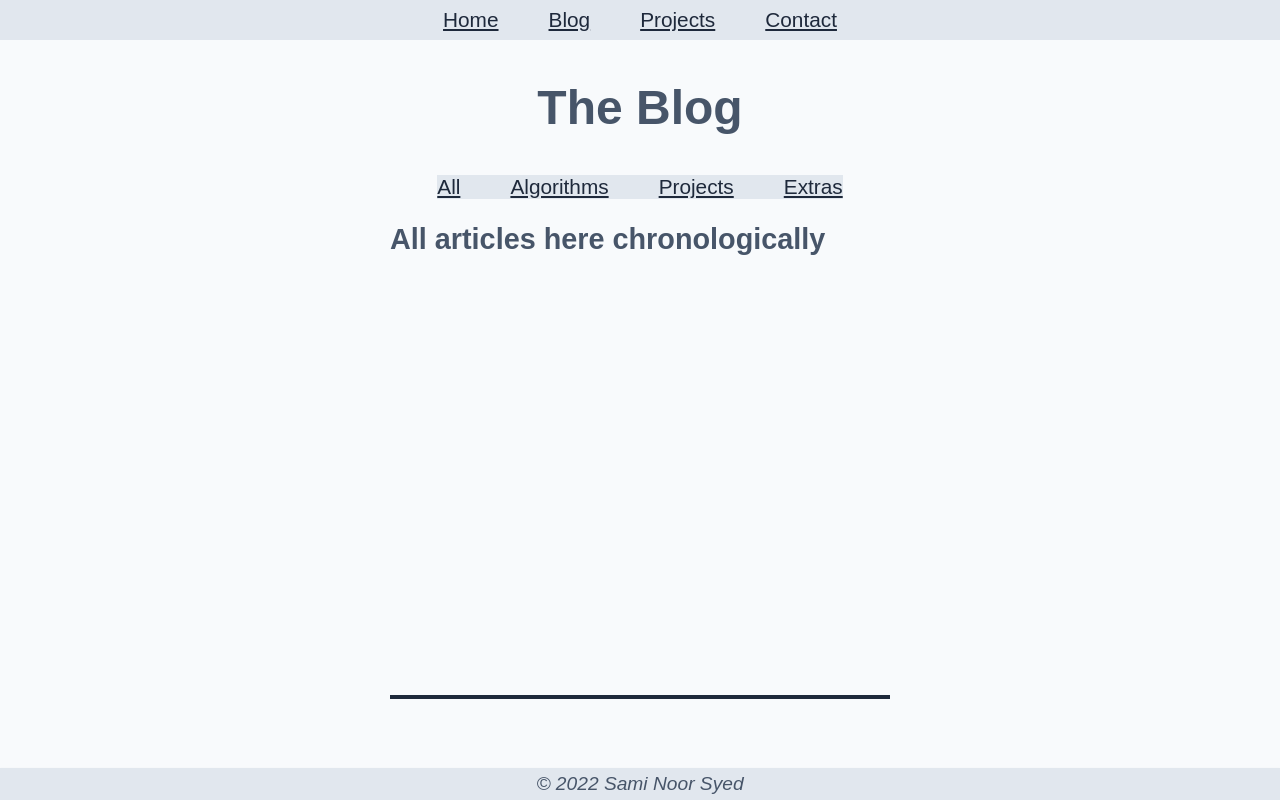
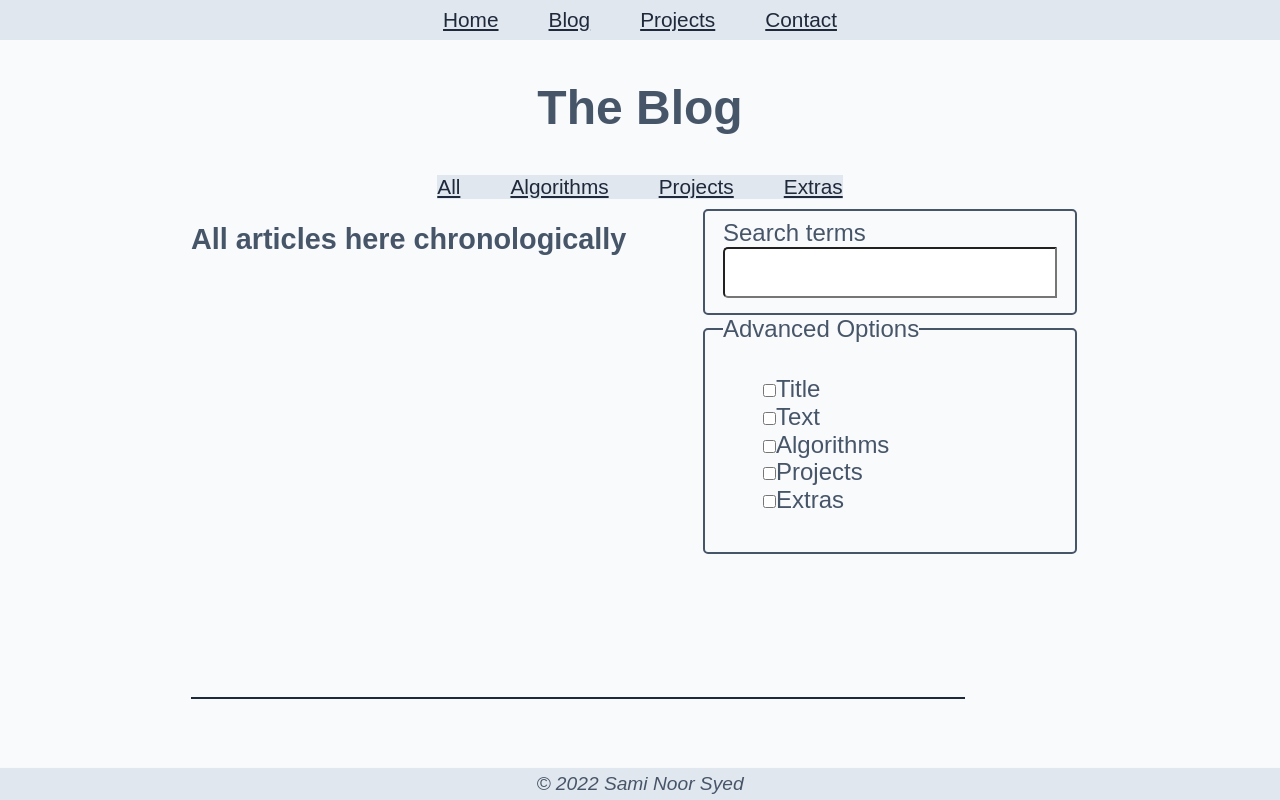
Before and after one commit to saminoorsyed/portfolio, a React (Create React App) app in the folder version3/portfolio_ui/: page /blog in a window 1280 px wide. Built offline with nearby package versions, Linux system fonts and the light colour scheme; a web font is replaced by a local one.

Commit message:
build UI Blog and content

```diff
--- a/version3/portfolio_ui/src/App.css
+++ b/version3/portfolio_ui/src/App.css
@@ -137,7 +137,9 @@
           }
           br {}
           ol, ul, dl {}
-          li {}
+          li {
+            list-style-type: none;
+          }
           dt {}
           dd {}
 
@@ -306,6 +308,31 @@
             height: 75px;
           }
 
+          .artContainer{
+            display: flex;
+            justify-content: center;
+            width: 650px;
+          }
+
+          .articles{
+          }
+          .blogSearch{
+          }
+
+          .contact{
+            display: flex;
+            flex-direction: column;
+            gap:15px
+          }
+
+          .contact>*{
+            display: flex;
+            flex-direction: column;
+            gap: 15px;
+
+          }
+
+
           .floatleft {}
           .center-middle {}
 
--- a/version3/portfolio_ui/src/components/blogComponents/BlogAlgorithms.js
+++ b/version3/portfolio_ui/src/components/blogComponents/BlogAlgorithms.js
@@ -4,9 +4,7 @@ import BlogNavigation from '../blogComponents/BlogNavigation';
 export default function Algorithms() {
     return (
       <>
-      <article>
         <h2> Articles about algorithms here</h2>
-      </article>
       </>
     );
   }
--- a/version3/portfolio_ui/src/components/blogComponents/BlogAll.js
+++ b/version3/portfolio_ui/src/components/blogComponents/BlogAll.js
@@ -4,9 +4,7 @@ import React from 'react';
 export default function AllArticles() {
     return (
       <>
-      <article>
         <h2> All articles here chronologically</h2>
-      </article>
       </>
     );
   }
--- a/version3/portfolio_ui/src/components/blogComponents/BlogExtras.js
+++ b/version3/portfolio_ui/src/components/blogComponents/BlogExtras.js
@@ -4,9 +4,7 @@ import React from 'react';
 export default function Extras() {
     return (
       <>
-      <article>
         <h2> Articles about algorithms here</h2>
-      </article>
       </>
     );
   }
--- a/version3/portfolio_ui/src/components/blogComponents/BlogNavigation.js
+++ b/version3/portfolio_ui/src/components/blogComponents/BlogNavigation.js
@@ -3,8 +3,8 @@ import { Link } from 'react-router-dom';
 
 function BlogNavigation() {
   return (
-    <nav>
-        <Link to="/blog/all"> All </Link>
+    <nav className=''>
+        <Link to="/blog"> All </Link>
         <Link to="blog/blogAlgorithms"> Algorithms </Link>
         <Link to="blog/blogProjects"> Projects </Link>
         <Link to= "blog/blogExtras"> Extras </Link>
--- a/version3/portfolio_ui/src/components/blogComponents/BlogProjects.js
+++ b/version3/portfolio_ui/src/components/blogComponents/BlogProjects.js
@@ -4,9 +4,7 @@ import BlogNavigation from '../blogComponents/BlogNavigation';
 export default function Projects() {
     return (
       <>
-        <article>
           <h2> Articles about Projects here</h2>
-        </article>
       </>
     );
   }
--- a/version3/portfolio_ui/src/pages/BlogPage.js
+++ b/version3/portfolio_ui/src/pages/BlogPage.js
@@ -19,13 +19,73 @@ export default function BlogPage(){
             </h1>
             <BlogNavigation/>
             <article>
+                <div className="artContainer">
+                    <article className='articles'>
                         <Routes>
                             <Route index element={<AllArticles/>} />
-                    <Route path ="/blog/all" element = {<AllArticles/>}/>
+                            <Route path ="/blog" element = {<AllArticles/>}/>
                             <Route path ="/blog/blogAlgorithms" element = {<Algorithms/>}/>
                             <Route path ="/blog/blogProjects" element = {<Projects/>}/>
                             <Route path = "/blog/blogExtras" element = {<Extras/>}/>
+                            <Route path ="/blog/blogAll" element = {<AllArticles/>}/>
                         </Routes>
+                    </article>
+                    <form className='blogSearch'>
+                        <fieldset>
+                        <label htmlFor="search">Search terms</label>
+                        <input
+                            type="text"
+                            id="search" />
+                        </fieldset>
+
+                        <fieldset>
+                            <legend>Advanced Options</legend>
+                        <ul>
+                            <li>
+
+                                <label htmlFor='title'>
+                                    <input
+                                        type="checkbox"
+                                        id = 'title'/>
+                                    Title
+                                </label>
+                            </li>
+                            <li>
+                                <label htmlFor="text">
+                                <input
+                                    type="checkbox"
+                                    id = "text"/>
+                                    Text
+                                </label>
+                            </li>
+                            <li>
+                                <label htmlFor="algorithms">
+                                <input
+                                    type="checkbox"
+                                    id = "algorithms"/>
+                                    Algorithms
+                                </label>
+                            </li>
+                            <li>
+                                <label htmlFor = "projects">
+                                <input
+                                    type="checkbox"
+                                    id = "projects"/>
+                                    Projects
+                                </label>
+                            </li>
+                            <li>
+                                <label htmlFor = "extras">
+                                <input
+                                    type="checkbox"
+                                    id = "Extras"/>
+                                    Extras
+                                </label>
+                            </li>
+                        </ul>
+                        </fieldset>
+                    </form>
+                </div>
             </article>
         </section>
   );
--- a/version3/portfolio_ui/src/pages/ContactPage.js
+++ b/version3/portfolio_ui/src/pages/ContactPage.js
@@ -9,6 +9,33 @@ export default function BlogPage(){
             <h1>Contact Me </h1>
             <p> Do you have questions, or are you interested in collaborating with me?</p>
             <p> Please reach out!</p>
+            <form className='contact'>
+
+            <fieldset class="contactInfo">
+                <input
+                    type={"text"}
+                    placeholder = "first name"
+                    id="fname"
+                    required/>
+                <input
+                    type={"text"}
+                    placeholder = "last name"
+                    id="lname"
+                    required/>
+                <input
+                    type={"email"}
+                    placeholder = "email address"
+                    id="email"
+                    required/>
+            </fieldset>
+            <textarea
+                id="w3review"
+                name="w3review"
+                rows="4"
+                cols="50"
+                placeholder='Write your message here!'/>
+            </form>
+            <button>submit</button>
         </section>
     )
 }
```
Lines whose indentation alone changed are shown as unchanged.
